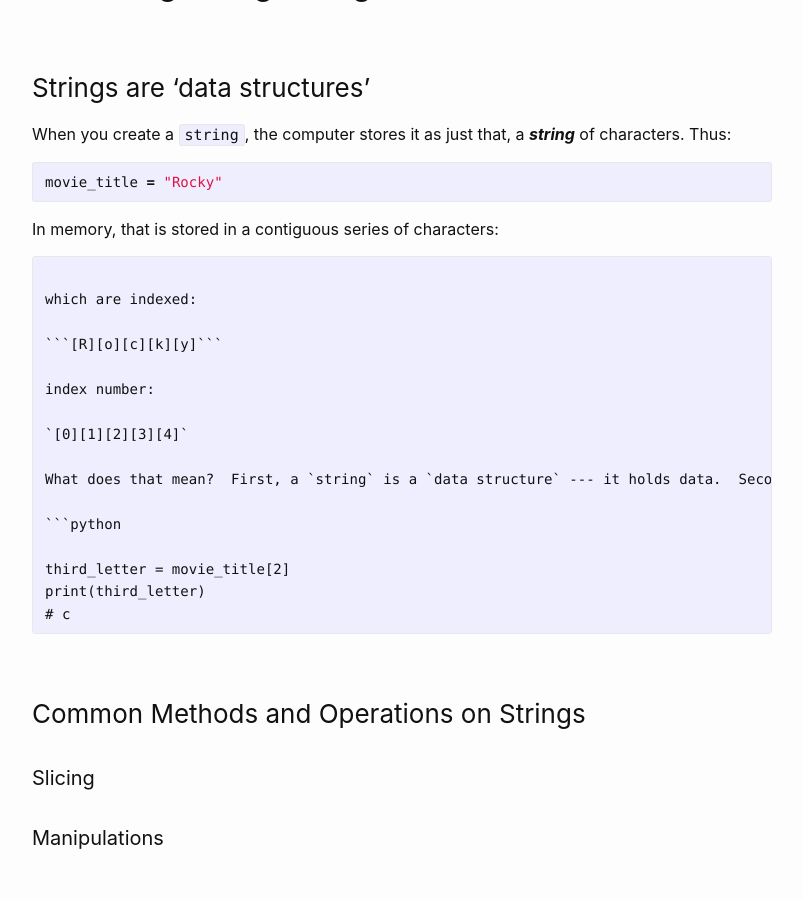
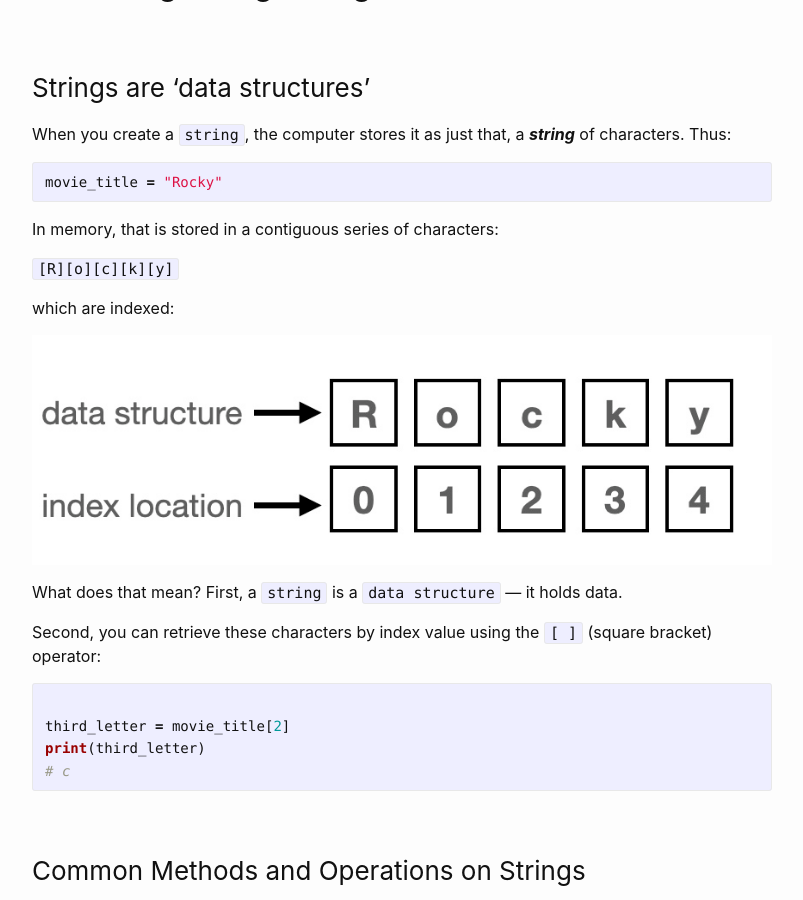
Before and after one commit to multum-non-multa/code, a Jekyll site: the page built from _posts/2021-08-31-variables-string-methods-functions.md, in a window 1280 px wide and 900 px high, scrolled down 5768 px. Shown: the whole window, without its empty margins (238-1041 px from the left). Built offline with Jekyll 4.4.1, drawn with Linux system fonts in a browser that asks for light colours; some of the changed text lies outside the part shown.

Commit message:
variables

````diff
--- a/_posts/2021-08-31-variables-string-methods-functions.md
+++ b/_posts/2021-08-31-variables-string-methods-functions.md
@@ -241,17 +241,15 @@ movie_title = "Rocky"
 
 In memory, that is stored in a contiguous series of characters:
 
-```[R][o][c][k][y]```
+`[R][o][c][k][y]`
 
 which are indexed:
 
-```[R][o][c][k][y]```
+![Superscripting](/code/assets/images/variables-08-31/rocky-index.jpg)
 
-index number:
+What does that mean?  First, a `string` is a `data structure` --- it holds data.
 
-`[0][1][2][3][4]`
-
-What does that mean?  First, a `string` is a `data structure` --- it holds data.  Second, you can retrieve these characters by index value using the `[ ]` (square bracket) operator:
+Second, you can retrieve these characters by index value using the `[ ]` (square bracket) operator:
 
 ```python
 
````
Also changed, not shown: other parts of _posts/2021-08-31-variables-string-methods-functions.md (+1 -1 lines), assets/images/variables-08-31/rocky-index.jpg (added), 4 other files.
